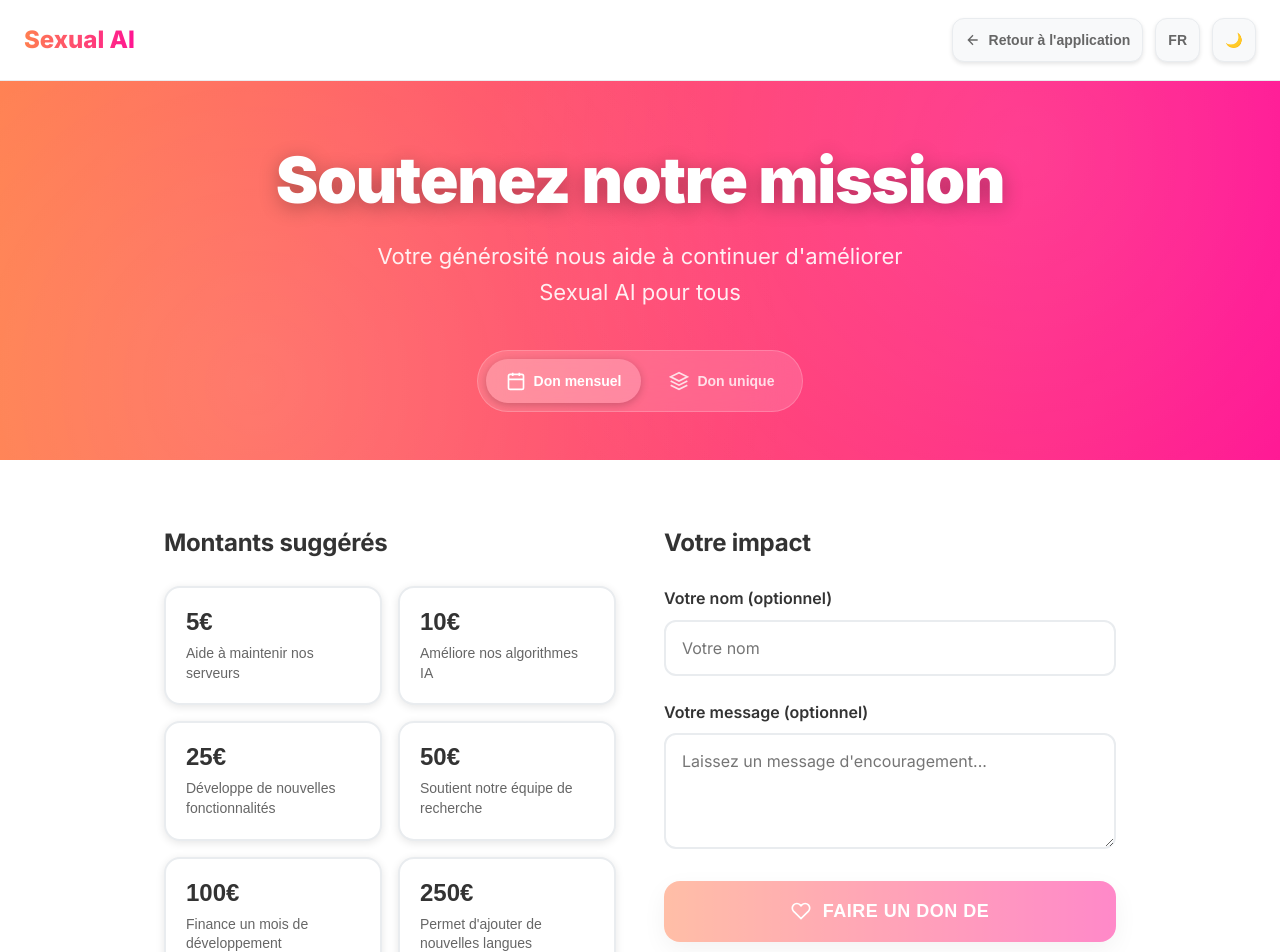
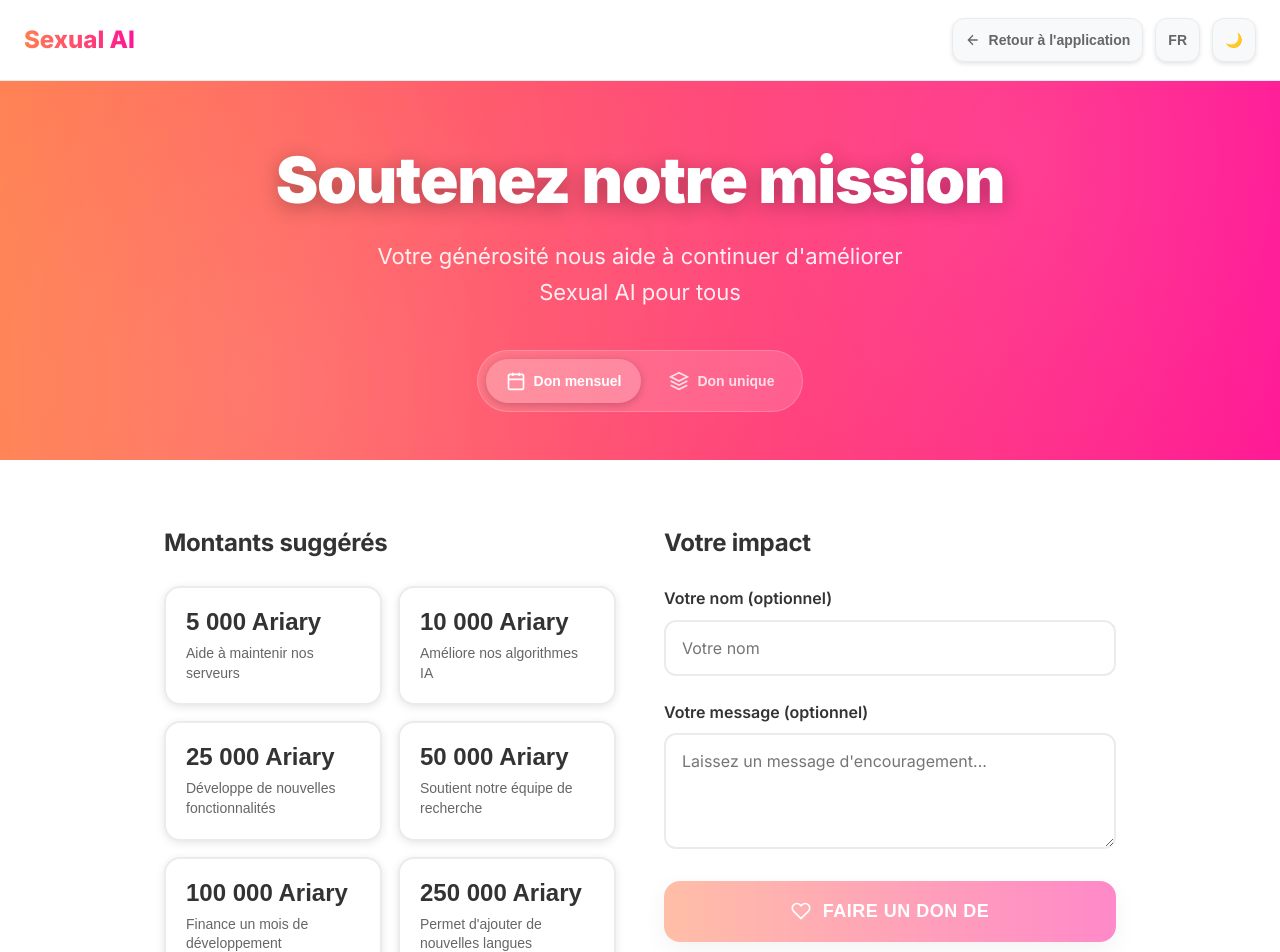
Before and after one commit to raph2611toky/sexual-ai, a React (Vite) app in the folder frontend-web/: page /donation in a window 1280 px wide. Shown: the top 952 px of the page. Built offline with nearby package versions, Linux system fonts and the light colour scheme.

Commit message:
commit change

```diff
--- a/frontend-web/src/components/Donation.css
+++ b/frontend-web/src/components/Donation.css
@@ -224,7 +224,6 @@
 
 .donation-amount-btn.selected {
   border-color: var(--primary-500, #ff7f50);
-  background: var(--primary-50, rgba(255, 127, 80, 0.1));
   box-shadow: var(--shadow, rgba(0, 0, 0, 0.1)) 0 8px 24px;
 }
 
--- a/frontend-web/src/components/Donation.jsx
+++ b/frontend-web/src/components/Donation.jsx
@@ -46,12 +46,12 @@
       securePayment: "Paiement 100% sécurisé",
       taxDeductible: "Don déductible des impôts",
       amounts: {
-        5: { label: "5€", impact: "Aide à maintenir nos serveurs" },
-        10: { label: "10€", impact: "Améliore nos algorithmes IA" },
-        25: { label: "25€", impact: "Développe de nouvelles fonctionnalités" },
-        50: { label: "50€", impact: "Soutient notre équipe de recherche" },
-        100: { label: "100€", impact: "Finance un mois de développement" },
-        250: { label: "250€", impact: "Permet d'ajouter de nouvelles langues" }
+        5: { label: "5 000 Ariary", impact: "Aide à maintenir nos serveurs" },
+        10: { label: "10 000 Ariary", impact: "Améliore nos algorithmes IA" },
+        25: { label: "25 000 Ariary", impact: "Développe de nouvelles fonctionnalités" },
+        50: { label: "50 000 Ariary", impact: "Soutient notre équipe de recherche" },
+        100: { label: "100 000 Ariary", impact: "Finance un mois de développement" },
+        250: { label: "250 000 Ariary", impact: "Permet d'ajouter de nouvelles langues" }
       }
     },
     MG: {
@@ -73,12 +73,12 @@
       securePayment: "Fandoavam-bola azo antoka 100%",
       taxDeductible: "Fanomezana azo esorina amin'ny hetra",
       amounts: {
-        5: { label: "5€", impact: "Manampy mitazona ny server-nay" },
-        10: { label: "10€", impact: "Manatsara ny algorithm IA" },
-        25: { label: "25€", impact: "Mamorona zavatra vaovao" },
-        50: { label: "50€", impact: "Manohana ny ekipa fikarohana" },
-        100: { label: "100€", impact: "Mamatsika volana iray fivoarana" },
-        250: { label: "250€", impact: "Ahafahana manampy fiteny vaovao" }
+        5: { label: "5 000 Ariary", impact: "Manampy mitazona ny server-nay" },
+        10: { label: "10 000 Ariary", impact: "Manatsara ny algorithm IA" },
+        25: { label: "25 000 Ariary", impact: "Mamorona zavatra vaovao" },
+        50: { label: "50 000 Ariary", impact: "Manohana ny ekipa fikarohana" },
+        100: { label: "100 000 Ariary", impact: "Mamatsika volana iray fivoarana" },
+        250: { label: "250 000 Ariary", impact: "Ahafahana manampy fiteny vaovao" }
       }
     }
   }
@@ -206,7 +206,6 @@
               <div className="donation-custom-amount">
                 <label className="donation-custom-label">{t.customAmount}</label>
                 <div className="donation-custom-input-wrapper">
-                  <span className="donation-currency">€</span>
                   <input
                     type="number"
                     className="donation-custom-input"
@@ -250,7 +249,7 @@
               {getFinalAmount() > 0 && (
                 <div className="donation-impact-display">
                   <div className="donation-impact-amount">
-                    {getFinalAmount()}€ {donationType === 'monthly' ? `/${t.monthly.toLowerCase()}` : ''}
+                    {getFinalAmount()} 000 Ariary {donationType === 'monthly' ? `/${t.monthly.toLowerCase()}` : ''}
                   </div>
                   <div className="donation-impact-text">
                     {getFinalAmount() >= 250 ? t.amounts[250].impact :
@@ -272,7 +271,7 @@
                 <svg width="20" height="20" viewBox="0 0 24 24" fill="none" stroke="currentColor" strokeWidth="2">
                   <path d="M20.84 4.61a5.5 5.5 0 0 0-7.78 0L12 5.67l-1.06-1.06a5.5 5.5 0 0 0-7.78 7.78l1.06 1.06L12 21.23l7.78-7.78 1.06-1.06a5.5 5.5 0 0 0 0-7.78z"/>
                 </svg>
-                {t.donateAmount} {getFinalAmount() > 0 ? `${getFinalAmount()}€` : ''}
+                {t.donateAmount} {getFinalAmount() > 0 ? `${getFinalAmount()} 000 Ariary` : ''}
               </button>
             </div>
           </div>
```
